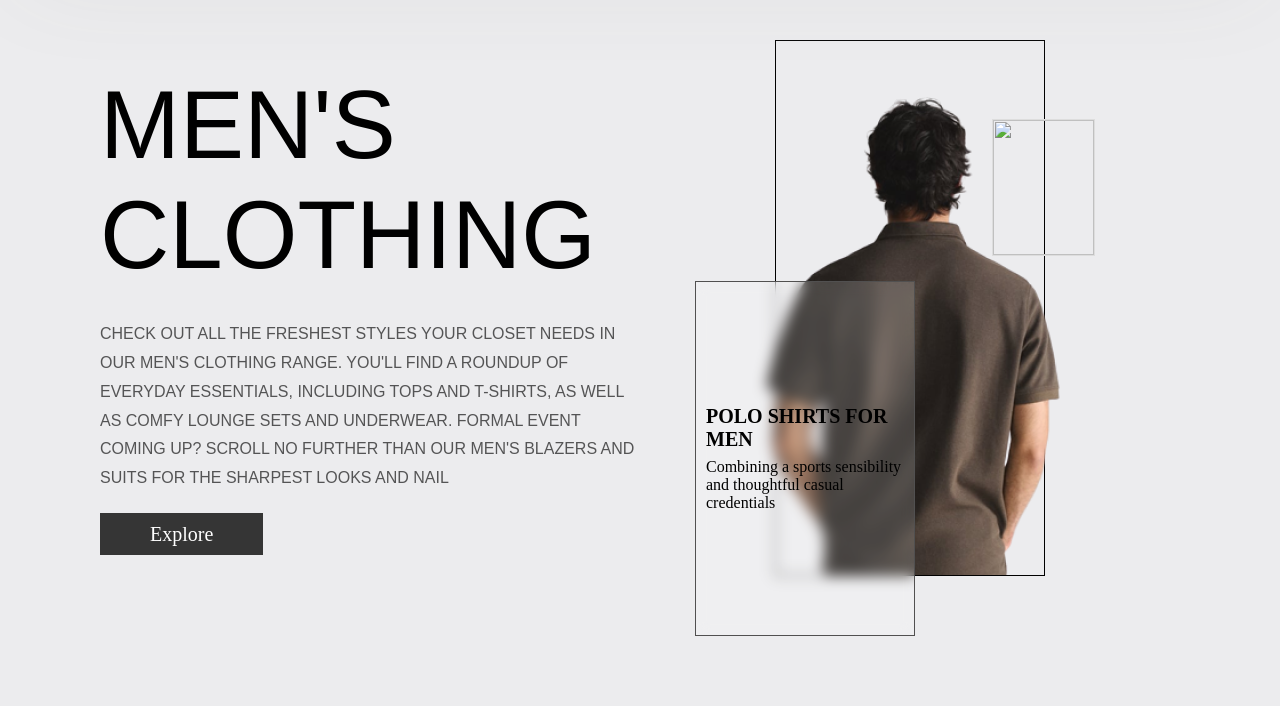
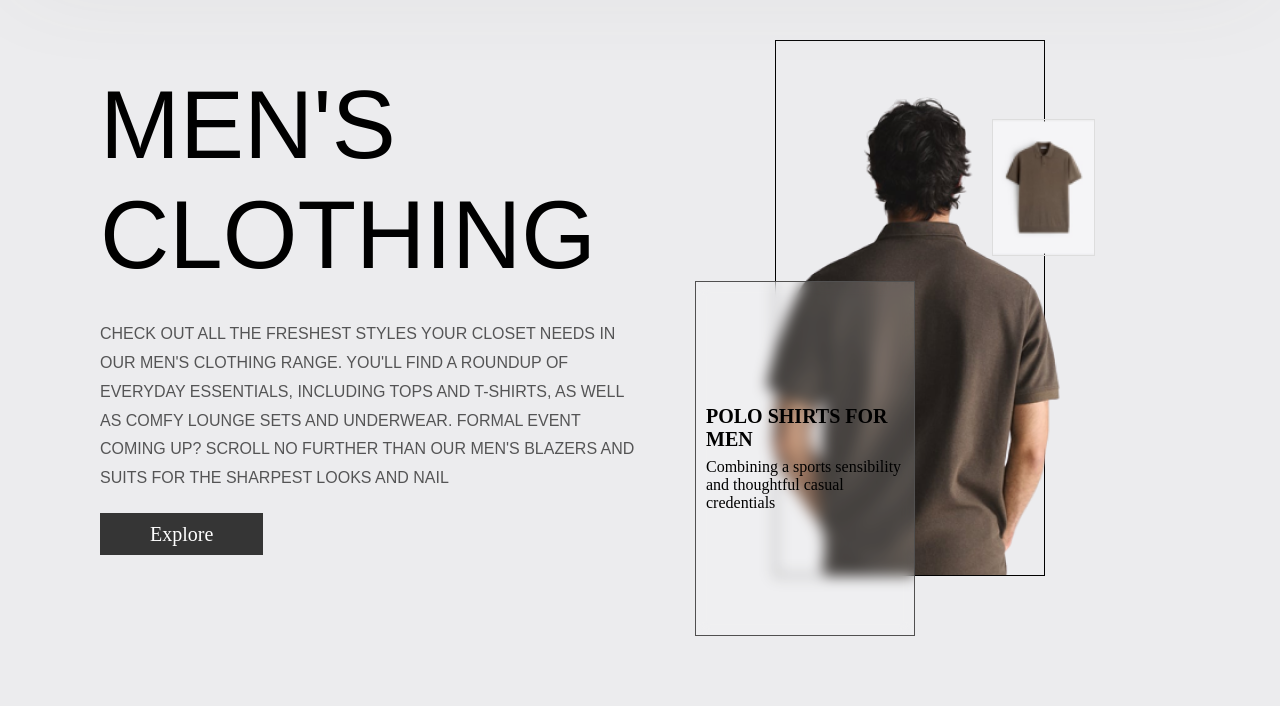
Before and after one commit to 3AMEER/E-commerce-Clothes, a plain HTML site: page men.html in a window 1280 px wide. Shown: the part 90-800 px from the top of the page. Drawn offline with nearby package versions, Linux system fonts and the light colour scheme; the site is published under a folder, as on GitHub Pages, so addresses that start at the root find nothing; a web font is replaced by a local one.

Commit message:
Update men.html

```diff
--- a/men.html
+++ b/men.html
@@ -59,7 +59,7 @@
                 <div class="mainImage">
                     <div class="img"><img src="img/men/IMG-LANDING.png" alt=""></div>
                     <div class="img-banner">
-                        <img src="/img/men/preview.png" alt="">
+                        <img src="./img/men/preview.png" alt="">
                     </div>
                     <div class="content">
                         <h4>POLO SHIRTS FOR MEN</h4>
```
